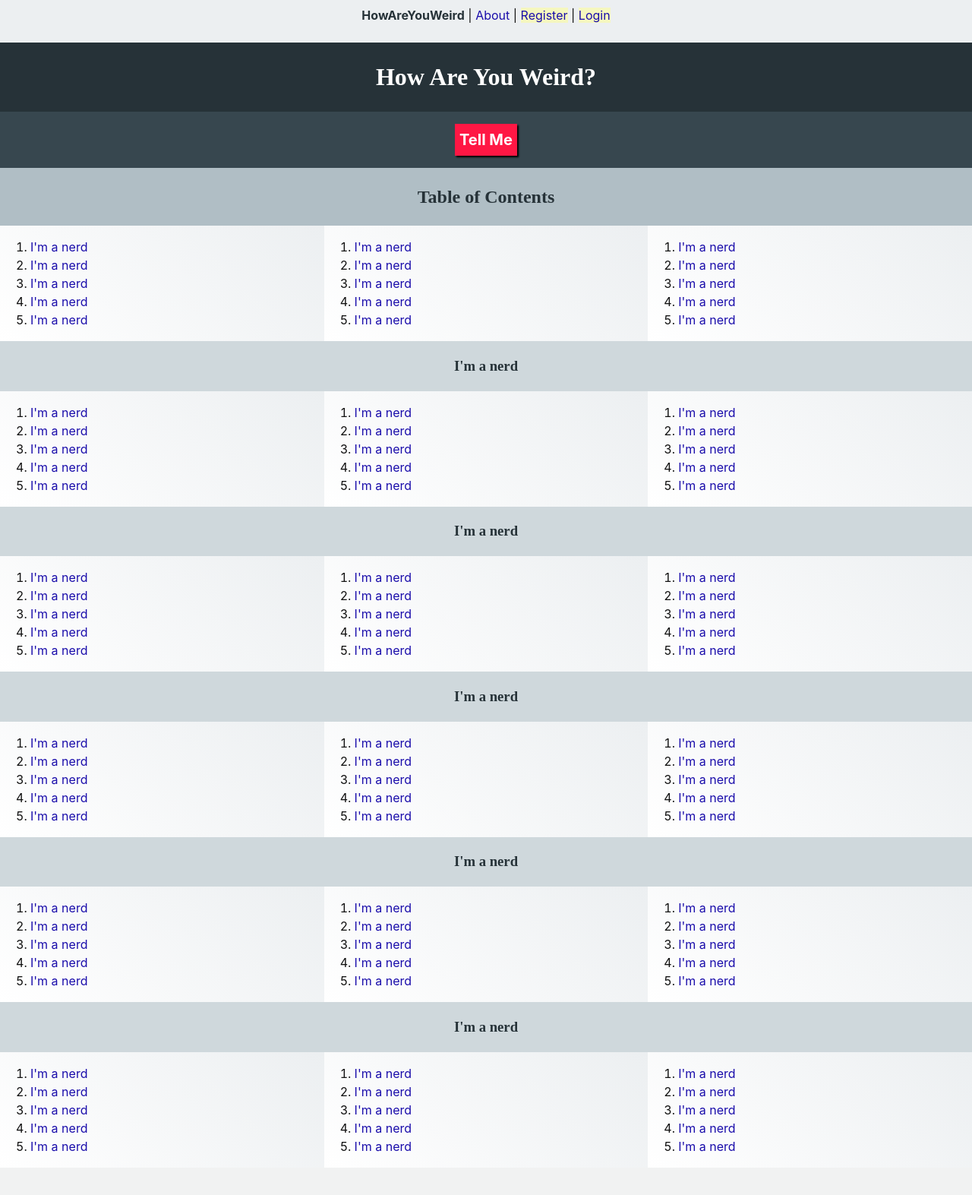
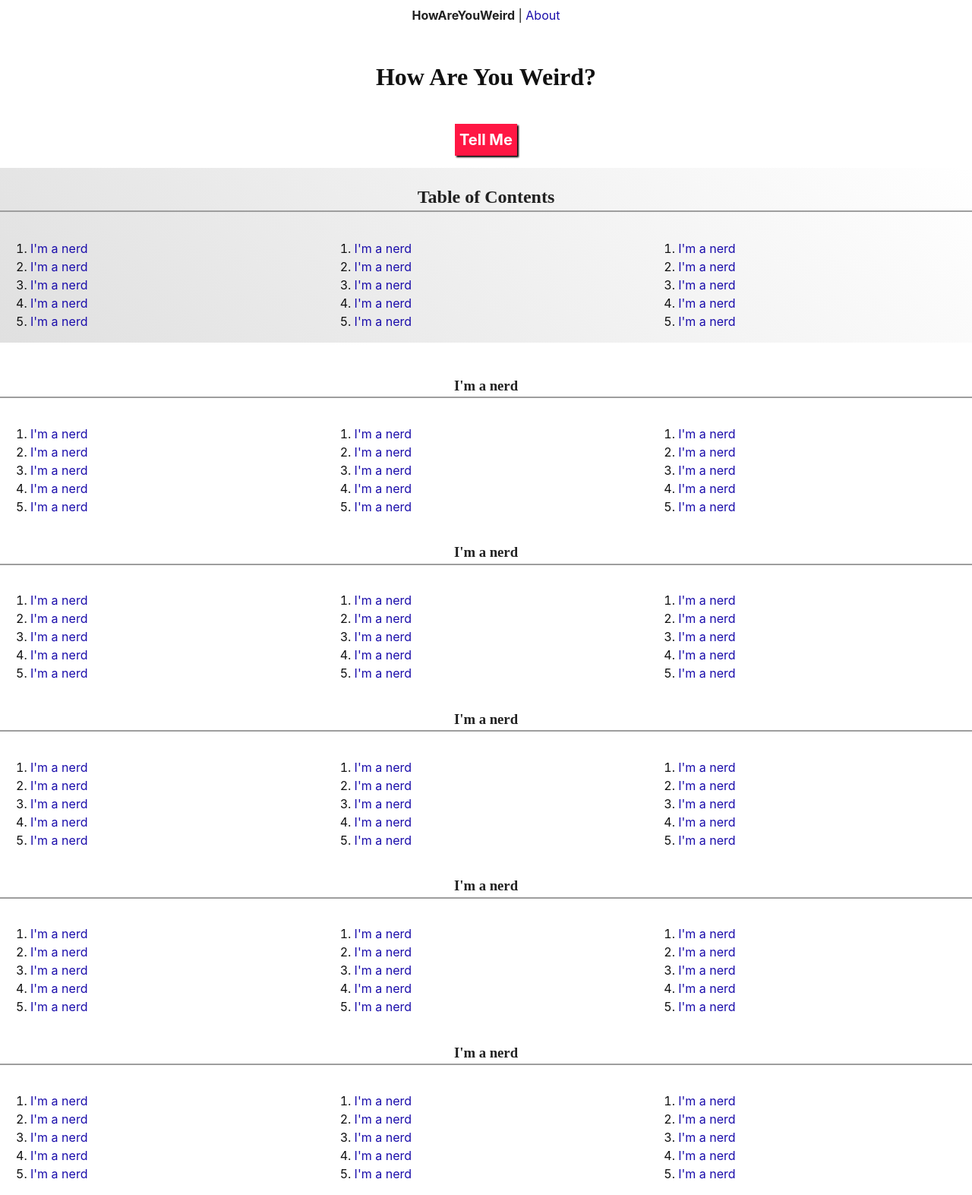
Before and after one commit to c-arthur-hill/questeng, a Django app: page / in a window 1280 px wide. Shown: the whole page at 76% size. Before the commit the page ends 1537 px from the top, so only its background shows below. Run offline with Django 3.2, Linux system fonts and the light colour scheme.

Commit message:
Removed color styling. Added column collapsing

```diff
--- a/questionengine/articles/templates/about.html
+++ b/questionengine/articles/templates/about.html
@@ -4,7 +4,7 @@
 {% block title %}About{% endblock %}
 {% block header %}About{% endblock %}
 {% block content %}
-<div class="background-0c full-width overflow-hidden">
+<div class="full-width overflow-hidden">
     <h3 class="align-center">Problem</h3>
 </div>
 <div class="column">
@@ -16,7 +16,7 @@
     When you're a boring jerk, people stop talking to you. You need to practice.
     </p>
 </div>
-<div class="background-0c full-width overflow-hidden">
+<div class="full-width overflow-hidden">
     <h3 class="align-center">Solution</h3>
 </div>
 <div class="column">
@@ -26,7 +26,7 @@
     You find people who share your interests. You ask them questions. You learn from them. They learn from you. You respect each other.
     </p>
 </div>
-<div class="background-0c full-width overflow-hidden">
+<div class="full-width overflow-hidden">
     <h3 class="align-center">Who am I?</h3>
 </div>
 <div class="column">
--- a/questionengine/articles/templates/base.html
+++ b/questionengine/articles/templates/base.html
@@ -6,7 +6,7 @@
         <link rel="shortcut icon" href="/static/favicon.ico">
 		<title>{% block title %}{% endblock %}</title>
 	</head>
-	<body class="background-0d">
+	<body class="">
         <div class="nav full-width align-center">
             <a class="{% block homelink %}{% endblock %}"
                href="{% url 'home' %}">HowAreYouWeird</a>
@@ -16,15 +16,10 @@ href="{% url 'about' %}">About</a>
             {% if user.is_authenticated %}
                 <span> | </span>
                 <a class="{% block logout %}{% endblock %}" href="{% url 'logout' %}">Logout</a>
-            {% else %}
-                <span> | </span>
-                <a class="highlight {% block registerlink %}{% endblock %}" href="{% url 'register' %}">Register</a>
-                <span> | </span>
-                <a class="highlight {% block loginlink %}{% endblock %}" href="{% url 'login' %}">Login</a>
             {% endif %}
         </div>
         <br>
-        <div class="background-0a overflow-hidden align-center full-width">
+        <div class="overflow-hidden align-center full-width">
             <h1>{% block header %}{% endblock %}</h1>
         </div>
         {% block content %}{% endblock %}
--- a/questionengine/articles/templates/home.html
+++ b/questionengine/articles/templates/home.html
@@ -4,28 +4,26 @@
 {% block title %}HowAreYouWeird{% endblock %}
 {% block header %}How Are You Weird?{% endblock %}
 {% block content %}
-<div class="background-1a full-width overflow-hidden">
-    <p class="align-center background-1a">
+<div class="full-width overflow-hidden">
+    <p class="align-center">
     <a class="submit-button" href="{% url 'create_article' %}">Tell Me</a>
     </p>
 </div>
-<div class="background-0b full-width overflow-hidden">
-    <h2 class="align-center">Table of Contents</h2>
-</div>
-<div>
-        <div class="third-column margin-zero background-0d-gradient">
+<div class="full-width overflow-hidden background-E0E0E0">
+    <h2 class="align-center light-bottom-border">Table of Contents</h2>
+    <div class="third-column margin-zero">
         <ol>
         {% for topic in topics %}
             <li><a href="">I'm a nerd</a></li>
         {% endfor %}
         </ol>
-        </div><div class="third-column margin-zero background-0d-gradient">
+    </div><div class="third-column third-second-hidden margin-zero">
         <ol>
         {% for topic in topics %}
             <li><a href="">I'm a nerd</a></li>
         {% endfor %}
         </ol>
-        </div><div class="third-column margin-zero background-0d-gradient">
+    </div><div class="third-column third-first-hidden margin-zero">
         <ol>
         {% for topic in topics %}
             <li><a href="">I'm a nerd</a></li>
@@ -36,22 +34,22 @@
 {% for topic in topics %}
 <br>
 <div class="background-0c ninety-eight-width overflow-hidden clear-both">
-    <h3 class="align-center">I'm a nerd</h3>
+    <h3 class="align-center light-bottom-border">I'm a nerd</h3>
 </div>
 <div>
-    <div class="third-column margin-zero background-0d-gradient">
+    <div class="third-column margin-zero">
             <ol>
             {% for topic in topics %}
                 <li><a href="">I'm a nerd</a></li>
             {% endfor %}
             </ol>
-        </div><div class="third-column margin-zero background-0d-gradient">
+        </div><div class="third-column third-second-hidden margin-zero">
             <ol>
             {% for topic in topics %}
             <li><a href="">I'm a nerd</a></li>
             {% endfor %}
             </ol>
-        </div><div class="third-column margin-zero background-0d-gradient">
+        </div><div class="third-column third-first-hidden margin-zero">
             <ol>
             {% for topic in topics %}
                 <li><a href="">I'm a nerd</a></li>
--- a/questionengine/static/style.css
+++ b/questionengine/static/style.css
@@ -34,12 +34,8 @@ h1, h2, h3, h4, h5, h6 {
     font-family: "Georgia, Times, Times New Roman, serif";
 }
 
-h1 {
-    color: #FFFFFF;
-}
-
 h2, h3, .nav > a.active {
-    color: #263238;
+    color: #212121;
 }
 
 label, .block {
@@ -77,30 +73,6 @@ input[type=text], input[type=password], input[type=email], .full-width {
 a.active {
     text-decoration: none;
     font-weight: bold;
-}
-
-.background-0a {
-    background: #263238;
-}
-
-.background-0b {
-    background: #B0BEC5;
-}
-
-.background-0c {
-    background: #CFD8DC;
-}
-
-.background-0d {
-    background: #ECEFF1;
-}
-
-.background-0d-gradient {
-    background: linear-gradient(225deg, #ECEFF1, #FFFFFF);
-}
-
-.background-1a {
-    background: #37474F;
 }
 
 .padding-10 {
@@ -148,7 +120,11 @@ a.active {
 }
 
 .light-bottom-border {
-    border-bottom: 2px solid #EEEEEE;
+    border-bottom: 2px solid #9E9E9E;
+}
+
+.background-E0E0E0 {
+    background: linear-gradient(45deg, #E0E0E0, #FFFFFF);
 }
 
 .third-column {
@@ -164,3 +140,23 @@ a.active {
 .clear-both {
     clear: both;
 }
+
+@media only screen and (max-width: 900px) {
+    .third-column {
+        width: 50%;
+    }
+
+    .third-first-hidden {
+        display: none;
+    }
+}
+
+@media only screen and (max-width: 600px) {
+    .third-column{
+        width: 100%;
+    }
+
+    .third-second-hidden {
+        display: none;
+    }
+}
```
Also changed, not shown: questionengine/articles/static/style.css (+26 -30 lines). Lines whose indentation alone changed are shown as unchanged.
